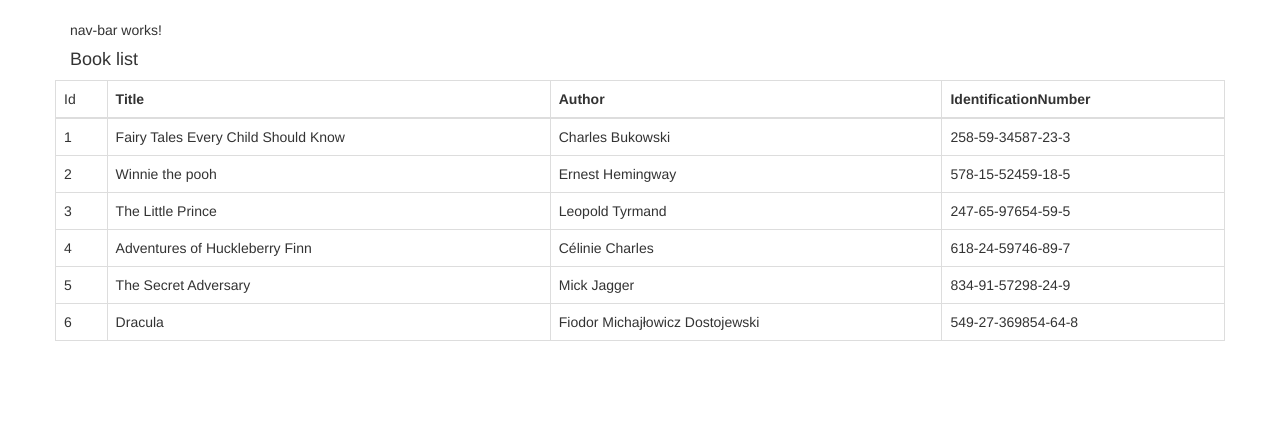
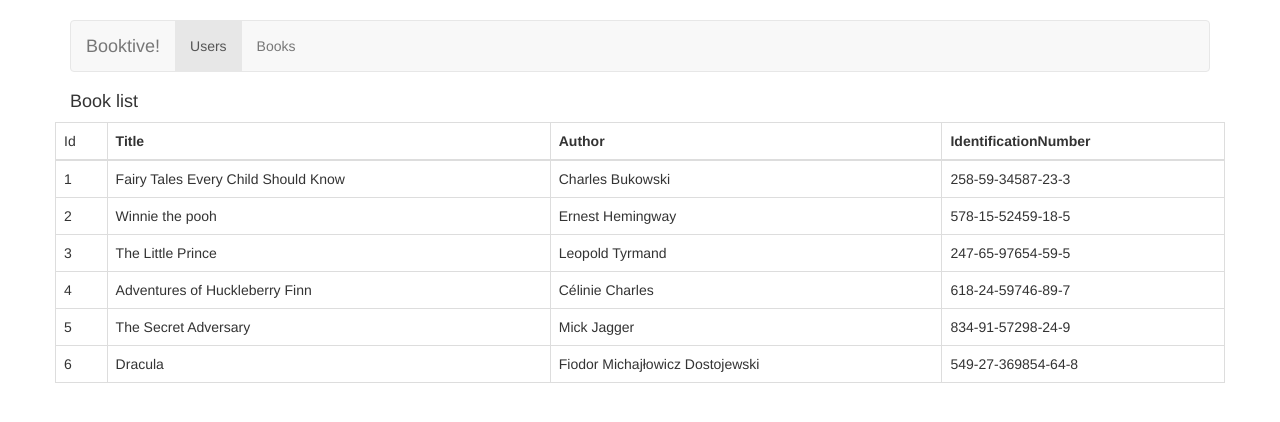
Before and after one commit to ArturJar/library, an Angular app: page /book/1 in a window 1280 px wide. Shown: the top 422 px of the page. Built offline with nearby package versions, Linux system fonts and the light colour scheme.

Commit message:
Add nav-bar component

```diff
--- a/src/app/nav-bar/nav-bar.component.html
+++ b/src/app/nav-bar/nav-bar.component.html
@@ -1,3 +1,13 @@
-<p>
-  nav-bar works!
-</p>
+<nav class="navbar navbar-default">
+  <div class="container-fluid">
+    <div class="navbar-header">
+      <a class="navbar-brand" href="#">Booktive!</a>
+    </div>
+    <div id="navbar" class="navbar-collapse collapse">
+      <ul class="nav navbar-nav">
+        <li class="active"><a href="#">Users</a></li>
+        <li><a href="#">Books</a></li>
+      </ul>
+    </div>
+  </div>
+</nav>
```
